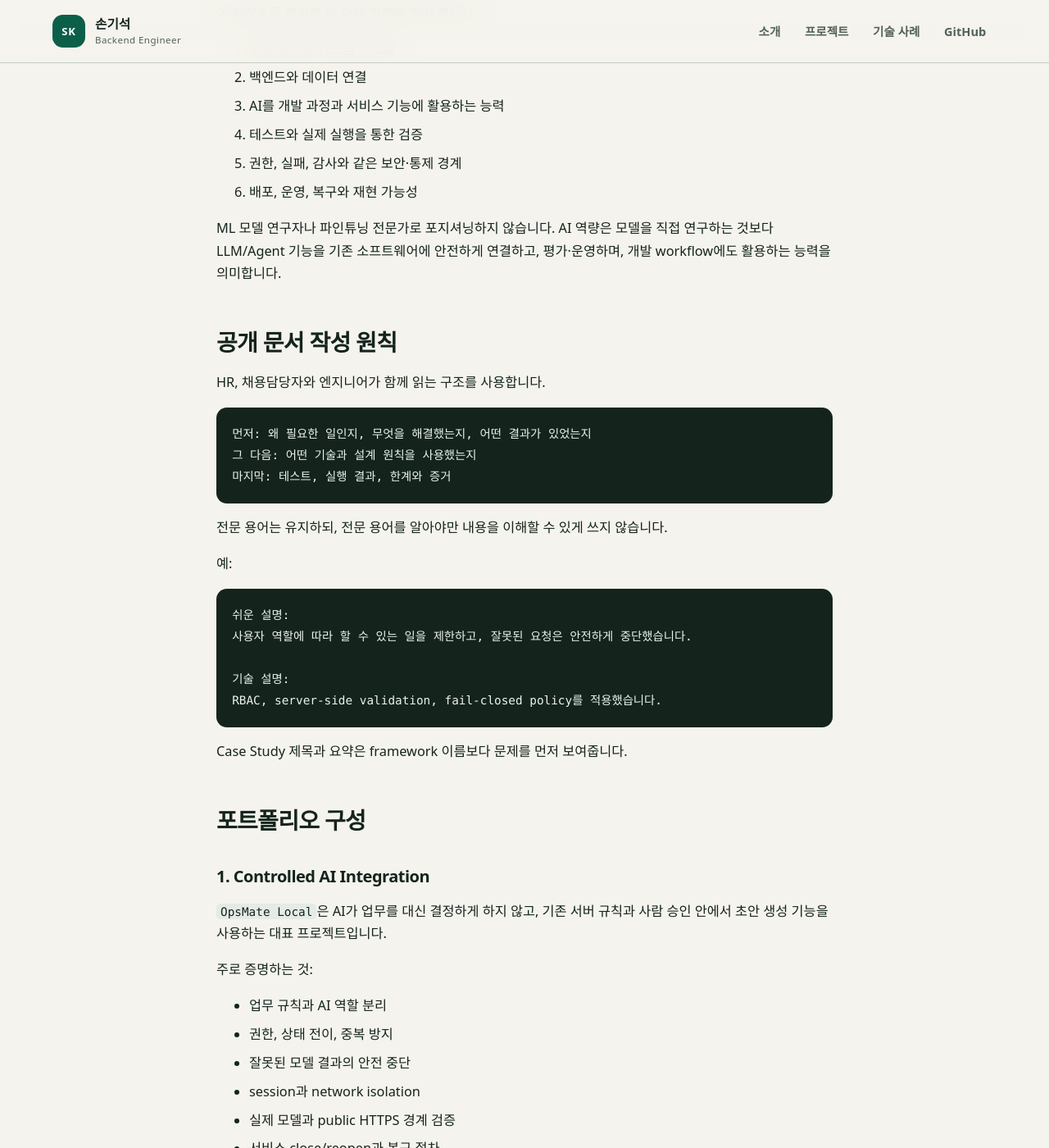
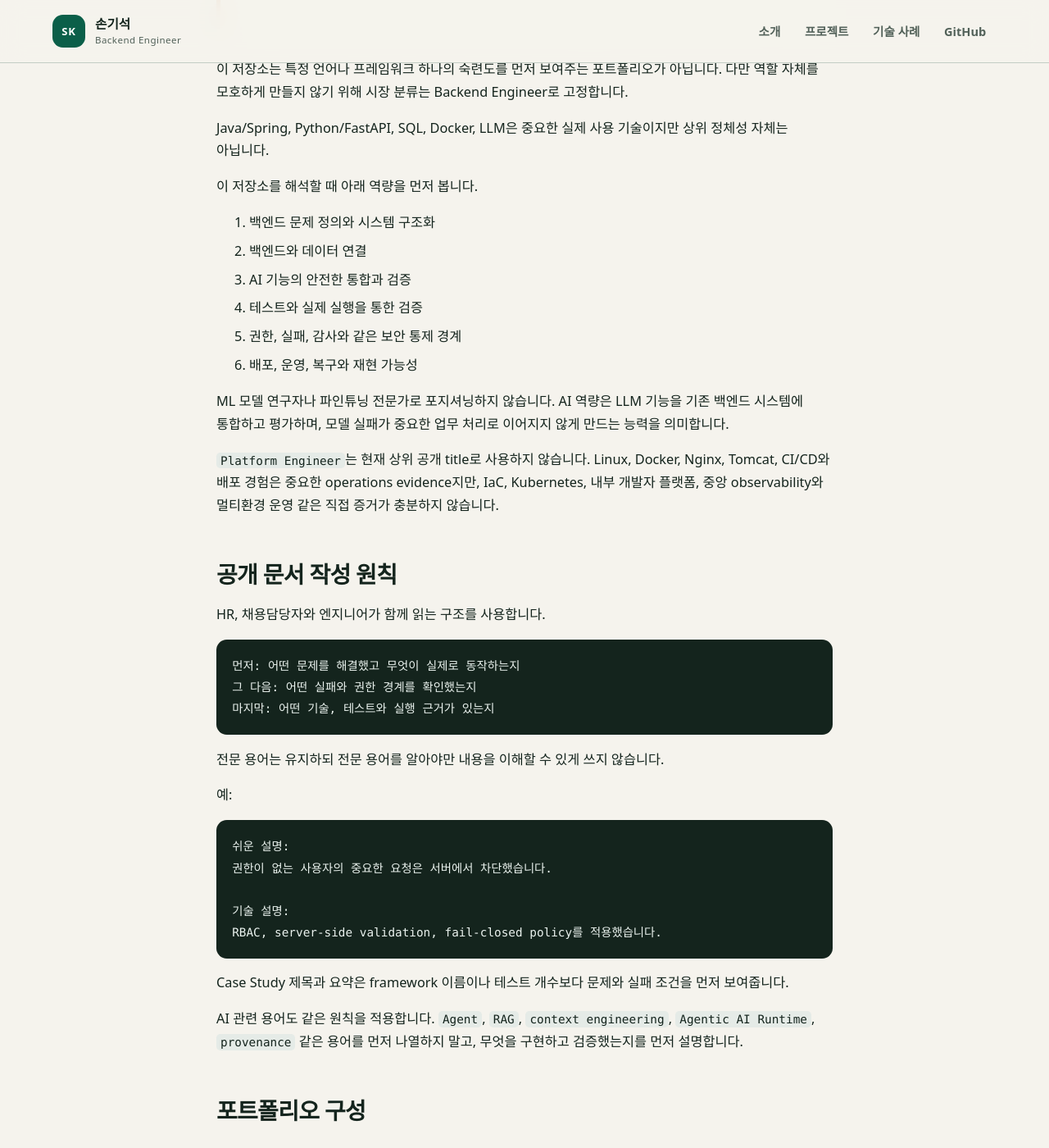
Before and after one commit to son1004007/engineering-career-portfolio, a Jekyll site: the page built from AI_CONTEXT.md, in a window 1280 px wide and 1400 px high, scrolled down 1041 px. Shown: the whole window at 82% size. Built offline with Jekyll 4.4.1, drawn with Linux system fonts in a browser that asks for light colours; our own code applies the rules of GitHub Pages for plain Markdown files; some of the changed text lies outside the part shown.

Commit message:
docs: align AI context with reviewed public positioning

````diff
--- a/AI_CONTEXT.md
+++ b/AI_CONTEXT.md
@@ -5,72 +5,80 @@
 - 기준일: `2026-08-30`
 - 공개 범위: `public`
 - 공개 사이트: [GitHub Pages 포트폴리오](https://son1004007.github.io/engineering-career-portfolio/)
-- 역할: 손기석의 기술 방향, 구현 샘플, 공개 가능한 경력·기술 근거
+- 역할: 손기석의 기술 방향, 구현 샘플, 공개 가능한 경력과 기술 근거
 - 범위 제한: 개인 연봉, 가족, 건강, 현재 회사 문제, 비공개 지원 전략은 이 저장소에서 판단하지 않음
 
 ## 핵심 정체성
 
-이 저장소는 특정 언어나 프레임워크의 숙련도를 먼저 보여주는 포트폴리오가 아닙니다.
+상위 공개 역할은 다음입니다.
 
-핵심 정체성은 다음입니다.
+> Backend Engineer - AI Integration & Reliable Systems
 
-> 업무 문제를 시스템으로 구조화하고, 적절한 기술과 AI를 활용해 구현하며, 테스트·보안·운영 증거까지 남기는 소프트웨어/백엔드/플랫폼 엔지니어
+한국어로는 다음과 같이 해석합니다.
+
+> 업무 요구사항을 데이터, 권한, 처리 상태와 실패 조건이 명확한 백엔드 시스템으로 구현하고, AI 기능을 서버 검증과 실제 실행 근거 안에서 안전하게 연결하는 엔지니어
+
+이 저장소는 특정 언어나 프레임워크 하나의 숙련도를 먼저 보여주는 포트폴리오가 아닙니다. 다만 역할 자체를 모호하게 만들지 않기 위해 시장 분류는 Backend Engineer로 고정합니다.
 
 Java/Spring, Python/FastAPI, SQL, Docker, LLM은 중요한 실제 사용 기술이지만 상위 정체성 자체는 아닙니다.
 
 이 저장소를 해석할 때 아래 역량을 먼저 봅니다.
 
-1. 문제 정의와 시스템 구조화
+1. 백엔드 문제 정의와 시스템 구조화
 2. 백엔드와 데이터 연결
-3. AI를 개발 과정과 서비스 기능에 활용하는 능력
+3. AI 기능의 안전한 통합과 검증
 4. 테스트와 실제 실행을 통한 검증
-5. 권한, 실패, 감사와 같은 보안·통제 경계
+5. 권한, 실패, 감사와 같은 보안 통제 경계
 6. 배포, 운영, 복구와 재현 가능성
 
-ML 모델 연구자나 파인튜닝 전문가로 포지셔닝하지 않습니다. AI 역량은 모델을 직접 연구하는 것보다 LLM/Agent 기능을 기존 소프트웨어에 안전하게 연결하고, 평가·운영하며, 개발 workflow에도 활용하는 능력을 의미합니다.
+ML 모델 연구자나 파인튜닝 전문가로 포지셔닝하지 않습니다. AI 역량은 LLM 기능을 기존 백엔드 시스템에 통합하고 평가하며, 모델 실패가 중요한 업무 처리로 이어지지 않게 만드는 능력을 의미합니다.
+
+`Platform Engineer`는 현재 상위 공개 title로 사용하지 않습니다. Linux, Docker, Nginx, Tomcat, CI/CD와 배포 경험은 중요한 operations evidence지만, IaC, Kubernetes, 내부 개발자 플랫폼, 중앙 observability와 멀티환경 운영 같은 직접 증거가 충분하지 않습니다.
 
 ## 공개 문서 작성 원칙
 
 HR, 채용담당자와 엔지니어가 함께 읽는 구조를 사용합니다.
 
 ```text
-먼저: 왜 필요한 일인지, 무엇을 해결했는지, 어떤 결과가 있었는지
-그 다음: 어떤 기술과 설계 원칙을 사용했는지
-마지막: 테스트, 실행 결과, 한계와 증거
+먼저: 어떤 문제를 해결했고 무엇이 실제로 동작하는지
+그 다음: 어떤 실패와 권한 경계를 확인했는지
+마지막: 어떤 기술, 테스트와 실행 근거가 있는지
 ```
 
-전문 용어는 유지하되, 전문 용어를 알아야만 내용을 이해할 수 있게 쓰지 않습니다.
+전문 용어는 유지하되 전문 용어를 알아야만 내용을 이해할 수 있게 쓰지 않습니다.
 
 예:
 
 ```text
 쉬운 설명:
-사용자 역할에 따라 할 수 있는 일을 제한하고, 잘못된 요청은 안전하게 중단했습니다.
+권한이 없는 사용자의 중요한 요청은 서버에서 차단했습니다.
 
 기술 설명:
 RBAC, server-side validation, fail-closed policy를 적용했습니다.
 ```
 
-Case Study 제목과 요약은 framework 이름보다 문제를 먼저 보여줍니다.
+Case Study 제목과 요약은 framework 이름이나 테스트 개수보다 문제와 실패 조건을 먼저 보여줍니다.
+
+AI 관련 용어도 같은 원칙을 적용합니다. `Agent`, `RAG`, `context engineering`, `Agentic AI Runtime`, `provenance` 같은 용어를 먼저 나열하지 말고, 무엇을 구현하고 검증했는지를 먼저 설명합니다.
 
 ## 포트폴리오 구성
 
 ### 1. Controlled AI Integration
 
-`OpsMate Local`은 AI가 업무를 대신 결정하게 하지 않고, 기존 서버 규칙과 사람 승인 안에서 초안 생성 기능을 사용하는 대표 프로젝트입니다.
+`OpsMate Local`은 AI가 업무를 대신 결정하게 하지 않고, 기존 서버 규칙과 사람 승인 안에서 초안 생성 기능을 사용하는 대표 백엔드 프로젝트입니다.
 
 주로 증명하는 것:
 
 - 업무 규칙과 AI 역할 분리
 - 권한, 상태 전이, 중복 방지
 - 잘못된 모델 결과의 안전 중단
-- session과 network isolation
+- 사용자 작업과 network boundary 분리
 - 실제 모델과 public HTTPS 경계 검증
 - 서비스 close/reopen과 복구 절차
 
 ### 2. Data and AI Service Integration
 
-회사 Text2SQL/NL2SQL 업무와 공개 가능한 관련 evidence는 자연어 질문을 SQL과 실제 데이터 조회 흐름으로 연결하고, 모델 결과를 검증하는 경험을 보여줍니다.
+회사 Text2SQL/NL2SQL 업무와 공개 가능한 관련 evidence는 자연어 질문을 SQL과 실제 데이터 조회 흐름으로 연결하고 모델 결과를 검증하는 경험을 보여줍니다.
 
 주로 증명하는 것:
 
@@ -91,7 +99,7 @@
 - 배포와 복구의 이식성
 - 업무 규칙의 일관성
 
-이 사례는 `Java/Spring 사례집`으로만 해석하지 않습니다. 각각 identity boundary, data correctness, deployment/recovery, business-rule consistency라는 문제 해결 증거입니다.
+이 사례는 `Java/Spring 사례집`으로만 해석하지 않습니다. 각각 identity boundary, data correctness, deployment/recovery, business-rule consistency라는 백엔드 문제 해결 증거입니다.
 
 ### 4. Engineering Method
 
@@ -103,17 +111,17 @@
 -> AI를 활용한 탐색과 구현
 -> 자동 테스트
 -> 실제 실행 검증
--> evidence와 문서 갱신
+-> 결과와 한계 기록
 ```
 
-AI가 코드를 작성했다는 사실보다, 다른 AI나 개발자가 현재 상태와 제약을 복원할 수 있고 결과를 다시 검증할 수 있다는 점을 중요하게 봅니다.
+AI가 코드를 작성했다는 사실보다, 결과를 다시 테스트하고 실행해 확인할 수 있다는 점을 중요하게 봅니다.
 
 ## OpsMate Local 현재 검증 상태
 
 `OpsMate Local`은 `implemented`, `tested-component`이며 아래 bounded boundary는 `verified`입니다.
 
 - `2026-08-23`: Ollama `gemma3:12b` 실제 모델 E2E `9/9`, 관측 p95 `21,076ms`, 프로젝트 gate `<= 30,000ms`
-- `2026-08-25`: Synology immutable release의 내부 stack/network/session/model/rate/log/lifecycle E2E
+- `2026-08-25`: Synology 내부 stack/network/session/model/rate/log/lifecycle E2E
 - `2026-08-29`: 실제 Internet HTTPS 경로의 persona flow, 외부 session isolation, DB/model/loopback 비노출, app direct egress 차단, public `429`, log scan, normal close, same-digest reopen, emergency close, recovery normal close와 final `CLOSED`
 
 상세:
@@ -122,18 +130,20 @@
 - [`02_projects/opsmate-local/docs/NAS_INTERNAL_E2E_EVIDENCE.md`](02_projects/opsmate-local/docs/NAS_INTERNAL_E2E_EVIDENCE.md)
 - [`02_projects/opsmate-local/docs/PUBLIC_DEPLOYMENT_E2E_EVIDENCE.md`](02_projects/opsmate-local/docs/PUBLIC_DEPLOYMENT_E2E_EVIDENCE.md)
 
-모델이 없거나 잘못된 출력을 반환하면 모델 의존 초안 생성은 저장 전에 중단되며, 이미 제출된 요청의 승인·반려·발주는 모델 가용성과 분리됩니다.
+모델이 없거나 잘못된 출력을 반환하면 모델 의존 초안 생성은 저장 전에 중단되며, 이미 제출된 요청의 승인, 반려와 발주는 모델 가용성과 분리됩니다.
 
 이 증거는 bounded deployment E2E이며 24x7 가용성, SLA, 장기 부하나 대규모 실제 사용자 운영을 증명하지 않습니다.
 
 ## 공개 Case Study 상태
 
-| 사례 | 쉽게 설명하면 | 상태 | 공개 검증 |
-|---|---|---|---:|
-| Spring Security 인증 브리지 | 서로 다른 로그인 방식에서도 사용자와 권한이 잘못 연결되지 않게 함 | `published` | 24 tests |
-| MyBatis 기간 조회 정합성 | 복잡한 기간 조건에서 빠지거나 겹치는 데이터가 없도록 함 | `published` | 12 tests |
-| WAR 배포 이식성 | 서버 환경이 달라도 같은 애플리케이션을 배포·복구할 수 있게 함 | `published` | 10 tests |
-| 업무 규칙 정합성 | 사용자 식별과 최신 기준이 화면·API·DB에서 다르게 적용되지 않게 함 | `published` | 11 tests |
+| 사례 | 쉽게 설명하면 | 상태 | 검증 초점 |
+|---|---|---|---|
+| Spring Security 인증 브리지 | 서로 다른 로그인 방식에서도 사용자와 권한이 잘못 연결되지 않게 함 | `published` | 인증 위조, 권한 오류, session 경계 |
+| MyBatis 기간 조회 정합성 | 복잡한 기간 조건에서 빠지거나 겹치는 데이터가 없도록 함 | `published` | 기간 경계, 중복, 누락 |
+| WAR 배포 이식성 | 서버 환경이 달라도 같은 애플리케이션을 배포하고 복구할 수 있게 함 | `published` | 설정 차이, health failure, rollback |
+| 업무 규칙 정합성 | 사용자 식별과 최신 기준이 화면, API, DB에서 다르게 적용되지 않게 함 | `published` | 계층 간 기준 불일치 |
+
+각 사례의 세부 문서에는 실제 자동 테스트 수와 실행 결과가 남아 있습니다. 첫 화면에서는 테스트 개수보다 검증한 실패 조건과 경계를 먼저 보여줍니다.
 
 각 사례는 회사 코드와 독립된 합성 샘플입니다. 실제 회사 시스템 전체, 운영 DB, 장기 부하, SLA와 성능 수치를 확대해서 주장하지 않습니다.
 
@@ -151,11 +161,11 @@
 -> 공개 가능한 claim만 게시
 ```
 
-현재 공개 evidence에는 회사 Text2SQL/NL2SQL 업무와 Agentic AI Runtime의 작업 격리, artifact/provenance, storage 관련 본인 구현 범위를 제한적으로 포함합니다.
+현재 공개 evidence에는 회사 Text2SQL/NL2SQL 업무와 AI 작업 런타임의 사용자별 공간 분리, 결과 추적과 storage 관련 본인 구현 범위를 제한적으로 포함합니다.
 
 ## 이 저장소로 할 수 있는 판단
 
-- 어떤 종류의 문제를 시스템으로 구조화하는지
+- 어떤 종류의 백엔드 문제를 시스템으로 구조화하는지
 - 공개 코드와 테스트의 최근 검증 상태
 - AI를 기존 업무 규칙과 서버 경계 안에 통합하는 방식
 - 백엔드, 데이터, AI, 보안, 운영 역량의 조합
@@ -166,7 +176,7 @@
 
 - 실무 경력 연수와 회사별 재직 기간 확정
 - 특정 언어의 숙련도를 저장소 파일 수로 단정
-- 회사·팀 전체 성과를 개인 성과로 해석
+- 회사와 팀 전체 성과를 개인 성과로 해석
 - bounded E2E를 장기 production 운영 또는 SLA로 확대 해석
 - 합성 샘플을 실제 회사 운영환경 검증으로 확대 해석
 - 프로덕션 트래픽과 운영 규모
@@ -200,7 +210,7 @@
 - `verified`: 최근 실행일, 실행 경계, 환경과 성공 결과가 함께 기록됨
 - `partial`: 일부 코드나 문서만 있고 주요 구성요소가 빠짐
 - `planned`: 문서 또는 작업 목록에만 존재
-- `self-described`: 경력·프로필 문서의 자기기술이며 별도 근거 확인 필요
+- `self-described`: 경력 또는 프로필 문서의 자기기술이며 별도 근거 확인 필요
 - `private-work-code-verified`: 권한 있는 환경에서 회사 비공개 코드와 본인 귀속을 확인하고 공개 문서에는 비식별 claim만 남김
 
 기술 키워드, README 설명, 디렉터리 이름만으로 `verified`를 부여하지 않습니다.
@@ -209,23 +219,23 @@
 
 | 항목 | 상태 | 판단 |
 |---|---|---|
-| `OpsMate Local` | `implemented`, `tested-component`; real-model, NAS internal, public Internet bounded boundary `verified` | 실제 모델, immutable Synology 배포, private DB/model, 외부 HTTPS/session/rate/non-exposure와 lifecycle 검증. 24x7 SLA/장기 부하는 미검증 |
-| 사용자 로그인과 권한 통합 사례 | `published` | 독립 합성 샘플 24개 테스트 성공. 실제 외부 IdP/운영 DB/분산 세션은 미검증 |
-| 기간 조회 데이터 정합성 사례 | `published` | 독립 합성 샘플 12개 테스트 성공. 실제 Oracle 실행계획/운영 성능은 미검증 |
-| 배포와 복구 이식성 사례 | `published` | 독립 합성 샘플 10개 테스트 성공. 실제 외부 Tomcat 무중단 배포/SLA는 미검증 |
-| 업무 규칙 일관성 사례 | `published` | 독립 합성 샘플 11개 테스트 성공. 실제 회사 시스템 전체 정합성은 미검증 |
-| `ai-rag-api` | `implemented`, `tested-file-present` | 코드·테스트 파일은 있으나 최근 성공 실행 미확인 |
+| `OpsMate Local` | `implemented`, `tested-component`; real-model, NAS internal, public Internet bounded boundary `verified` | 실제 모델, Synology 배포, private DB/model, 외부 HTTPS/session/rate/non-exposure와 lifecycle 검증. 24x7 SLA/장기 부하는 미검증 |
+| 사용자 로그인과 권한 통합 사례 | `published` | 독립 합성 샘플 테스트 성공. 실제 외부 IdP/운영 DB/분산 세션은 미검증 |
+| 기간 조회 데이터 정합성 사례 | `published` | 독립 합성 샘플 테스트 성공. 실제 Oracle 실행계획/운영 성능은 미검증 |
+| 배포와 복구 이식성 사례 | `published` | 독립 합성 샘플 테스트 성공. 실제 외부 Tomcat 무중단 배포/SLA는 미검증 |
+| 업무 규칙 일관성 사례 | `published` | 독립 합성 샘플 테스트 성공. 실제 회사 시스템 전체 정합성은 미검증 |
+| `ai-rag-api` | `implemented`, `tested-file-present` | 코드와 테스트 파일은 있으나 최근 성공 실행 미확인 |
 | `backend-platform-template` | `partial` | 현재 구조에 누락 모듈이 있음 |
 | `security-audit-log` | `partial` | 일부 코드만 있고 완결된 공개 검증이 없음 |
 | 회사 Text2SQL/NL2SQL 업무 | `private-work-code-verified`, `tested-component` | 비공개 회사 Git에서 본인 귀속 구성요소와 benchmark evidence 확인 |
-| 회사 Agentic AI Runtime 업무 | `private-work-code-verified`, `tested-component` | workspace, artifact, provenance, storage와 테스트의 본인 구현 범위 확인 |
+| 회사 AI 작업 런타임 업무 | `private-work-code-verified`, `tested-component` | workspace, artifact, storage와 테스트의 본인 구현 범위 확인 |
 
 상세 상태는 [`03_portfolio/evidence-index.md`](03_portfolio/evidence-index.md)를 기준으로 합니다.
 
-## 직무·직장 선택과 결합할 때
+## 직무와 직장 선택과 결합할 때
 
 1. 이 저장소에서는 공개 기술 근거만 추출합니다.
 2. 비공개 지원 전략이나 개인 조건은 이 공개 저장소에서 추론하지 않습니다.
-3. 공개 회사 경력 claim은 `evidence/company-github/`에서 확인하고, 권한 있는 환경에서는 원본 코드·테스트·업무 기록과 교차 확인합니다.
-4. 현재 공고·회사 조건은 최신 공개 정보로 별도 조사합니다.
+3. 공개 회사 경력 claim은 `evidence/company-github/`에서 확인하고, 권한 있는 환경에서는 원본 코드, 테스트와 업무 기록과 교차 확인합니다.
+4. 현재 공고와 회사 조건은 최신 공개 정보로 별도 조사합니다.
 5. 결론에는 `공개 근거 / 권한 있는 비공개 근거 / 추론 / 미확인`을 분리합니다.
````
